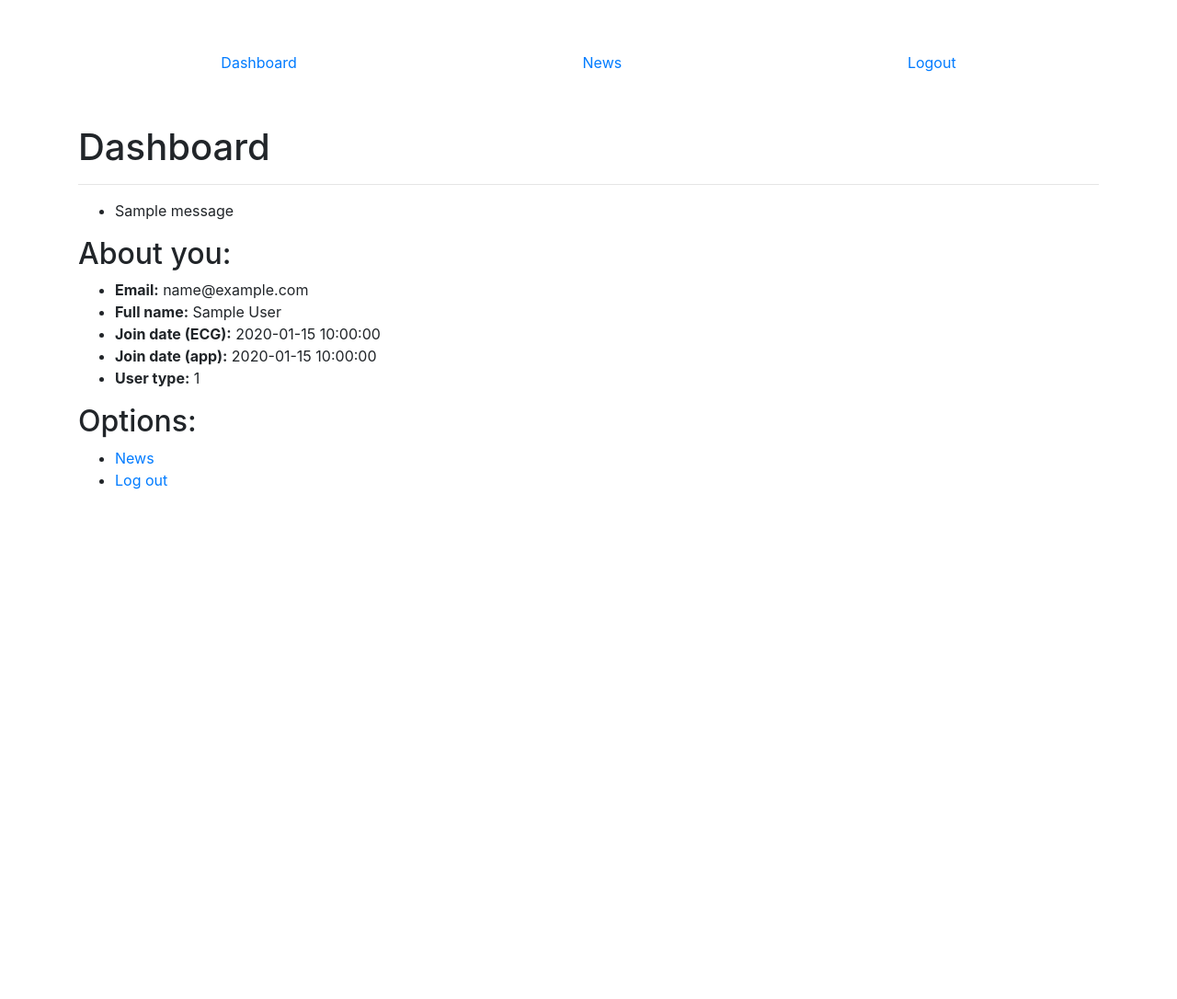
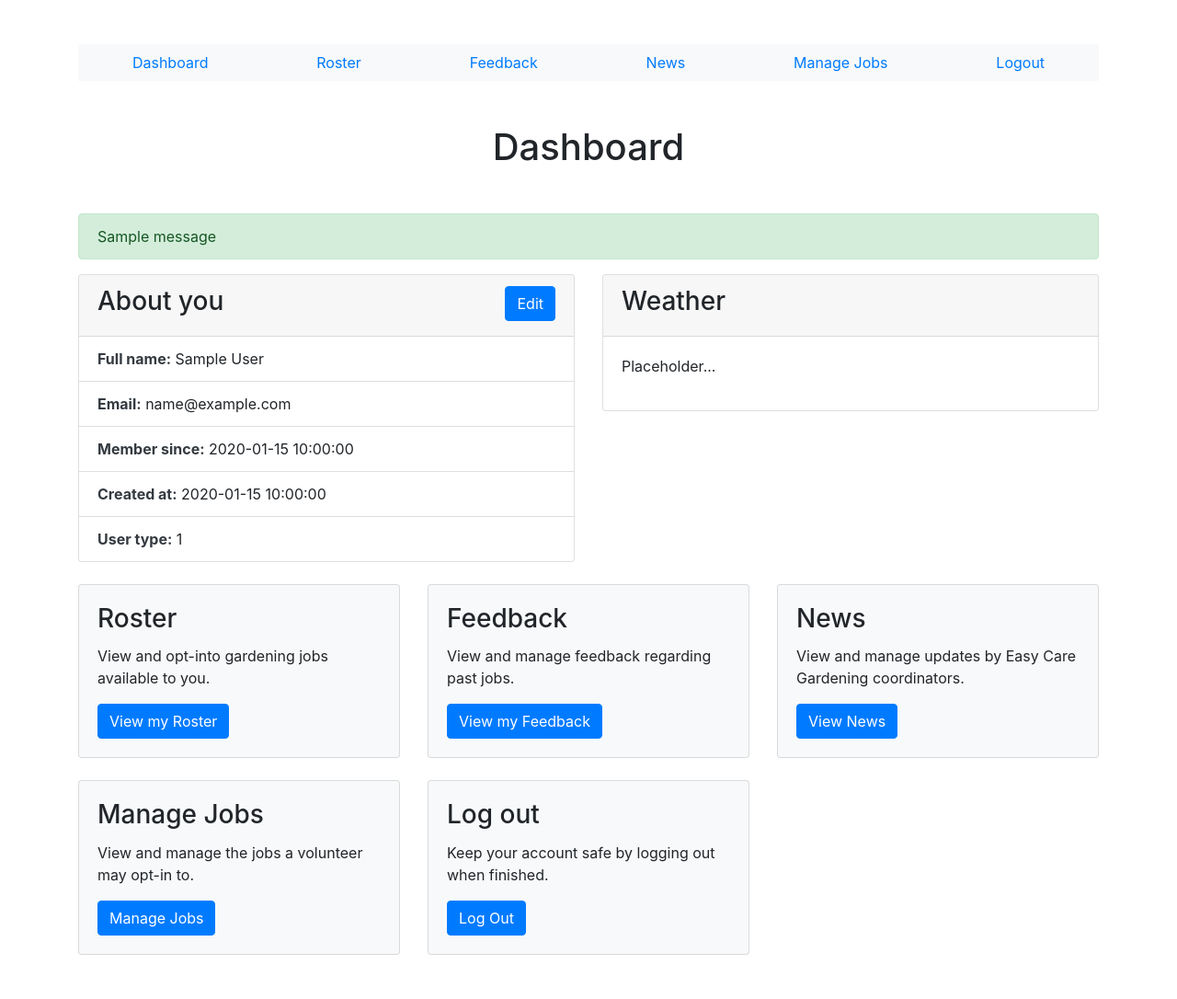
Before and after one commit to floody16/Easy-Care-Gardening-Volunteer-App, a Flask app: page /dashboard in a window 1280 px wide. Shown: the whole page at 92% size. Before the commit the page ends 532 px from the top, so only its background shows below. Run offline with Flask 2, Linux system fonts and the light colour scheme; a user stored in the database is signed in; tables that the repository leaves empty hold one stand-in row (values such as "Sample post"); one stand-in notice (Sample message) is shown; some libraries are stand-ins or nearby versions.

Commit message:
Add job adding/viewing

```diff
--- a/app/__init__.py
+++ b/app/__init__.py
@@ -10,5 +10,7 @@
 migrate = Migrate(app, db)
 login = LoginManager(app)
 login.login_view = 'login'
+login.login_message = 'You must be logged in to do that.'
+login.login_message_category = 'danger'
 
 from app import routes, models
--- a/app/forms.py
+++ b/app/forms.py
@@ -6,6 +6,7 @@
 from wtforms.fields.html5 import DateField
 
 user_types = [('0', 'Volunteer'), ('1', 'Team Leader'), ('2', 'Coordinator'), ('3', 'Administrator')]
+times = [('AM', 'AM'), ('PM', 'PM')]
 
 
 class RegistrationForm(FlaskForm):
@@ -32,4 +33,12 @@
 class NewsForm(FlaskForm):
     title = StringField('Title', validators=[DataRequired()])
     body = TextAreaField('Body', validators=[DataRequired()])
-    submit = SubmitField('Post Announcement')
+    submit = SubmitField('Post')
+
+
+class JobForm(FlaskForm):
+    address = StringField('Address', validators=[DataRequired()])
+    date = DateField('Date', validators=[DataRequired()])
+    time = SelectField('Time', choices=times, validators=[DataRequired()])
+    notes = TextAreaField('Notes')
+    submit = SubmitField('New Job')
--- a/app/routes.py
+++ b/app/routes.py
@@ -1,6 +1,6 @@
 from app import app, db
-from app.forms import RegistrationForm, LoginForm, NewsForm
-from app.models import User, NewsItem, NewsItemAck
+from app.forms import RegistrationForm, LoginForm, NewsForm, JobForm
+from app.models import User, NewsItem, NewsItemAck, Job
 
 from flask import render_template, redirect, url_for, flash, request
 from flask_login import current_user, login_user, login_required, logout_user
@@ -15,7 +15,7 @@
 @app.route('/register', methods=['GET', 'POST'])
 def register():
     if current_user.is_authenticated:
-        flash('You\'re already logged in!')
+        flash('You are already logged in!', 'info')
         return redirect(url_for('dashboard'))
 
     register = RegistrationForm()
@@ -31,7 +31,7 @@
         db.session.commit()
 
         login_user(user)
-        flash('You are now registered. Welcome!')
+        flash('You are now registered. Welcome!', 'success')
         return redirect(url_for('dashboard'))
 
     return render_template('register.html', title='Register', form=register)
@@ -40,7 +40,7 @@
 @app.route('/login', methods=['GET', 'POST'])
 def login():
     if current_user.is_authenticated:
-        flash('You are already logged in!')
+        flash('You are already logged in!', 'info')
         return redirect(url_for('dashboard'))
 
     login = LoginForm()
@@ -49,10 +49,11 @@
         user = User.query.filter_by(email=login.email.data).first()
 
         if user is None or not user.check_password(login.password.data):
-            return ('Invalid credentials. Please try again.')
+            flash('Invalid credentials. Please try again', 'danger')
+            return redirect(url_for('login'))
 
         login_user(user)
-        flash('Login successful.')
+        flash('Login successful.', 'success')
         return redirect(url_for('dashboard'))
 
     return render_template('login.html', title='Log in', form=login)
@@ -61,6 +62,7 @@
 @app.route('/logout')
 def logout():
     logout_user()
+    flash('You were logged out. Goodbye.', 'info')
     return redirect(url_for('login'))
 
 
@@ -81,7 +83,7 @@
         db.session.add(news)
         db.session.commit()
 
-        flash('News item posted!')
+        flash('News item posted!', 'success')
         return redirect(url_for('news'))
 
     newsitems = NewsItem.query.all()
@@ -93,7 +95,7 @@
 @login_required
 def newsitem(newsitem_id):
     newsitem = NewsItem.query.filter_by(id=newsitem_id).first()
-    acks = NewsItemAck.query.filter_by(newsitem_id=newsitem_id)
+    acks = NewsItemAck.query.filter_by(newsitem_id=newsitem_id).all()
 
     return render_template('newsitem.html', title=newsitem.title, newsitem=newsitem, acks=acks)
 
@@ -102,11 +104,11 @@
 @login_required
 def ack(newsitem_id):
     if not NewsItem.query.filter_by(id=newsitem_id).first():
-        flash('Cannot acknowledge a non-existent news item!')
+        flash('Cannot acknowledge a non-existent news item!', 'danger')
         return redirect(url_for('news'))
 
     if NewsItemAck.query.filter_by(newsitem_id=newsitem_id, user_id=current_user.id).first():
-        flash('You have already acknowledged this news item!')
+        flash('You have already acknowledged that news item!', 'danger')
         return redirect(url_for('news'))
 
     ack = NewsItemAck(user_id=current_user.id, newsitem_id=newsitem_id)
@@ -114,5 +116,30 @@
     db.session.add(ack)
     db.session.commit()
 
-    flash('News item acknowledged!')
+    flash('News item acknowledged!', 'success')
     return redirect(url_for('news'))
+
+
+@app.route('/roster')
+@login_required
+def roster():
+    return render_template('roster.html', title='Roster')
+
+
+@app.route('/jobs', methods=['GET', 'POST'])
+@login_required
+def jobs():
+    form = JobForm()
+
+    if form.validate_on_submit():
+        job = Job(address=form.address.data, date=form.date.data, time=form.time.data, notes=form.notes.data)
+
+        db.session.add(job)
+        db.session.commit()
+
+        flash('Job created successfully!', 'success')
+        return redirect(url_for('jobs'))
+
+    jobs = Job.query.all()
+
+    return render_template('jobs.html', title='Jobs', form=form, jobs=jobs)
--- a/app/templates/base.html
+++ b/app/templates/base.html
@@ -10,26 +10,32 @@
 </head>
 <body>
 <div class="container mt-5 mb-5">
-    <ul class="nav nav-pills nav-fill mb-5">
+    <ul class="nav nav-pills nav-fill mb-5 bg-light">
         <li class="nav-item">
             <a class="nav-link" href="{{ url_for('dashboard') }}">Dashboard</a>
         </li>
         <li class="nav-item">
+            <a class="nav-link" href="{{ url_for('roster') }}">Roster</a>
+        </li>
+        <li class="nav-item">
+            <a class="nav-link" href="{{ url_for('dashboard') }}">Feedback</a>
+        </li>
+        <li class="nav-item">
             <a class="nav-link" href="{{ url_for('news') }}">News</a>
         </li>
-         <li class="nav-item">
+        <li class="nav-item">
+            <a class="nav-link" href="{{ url_for('jobs') }}">Manage Jobs</a>
+        </li>
+        <li class="nav-item">
             <a class="nav-link" href="{{ url_for('logout') }}">Logout</a>
         </li>
     </ul>
-    <h1 class="mb-3">{{ title if title or 'ECGV' }}</h1>
-    <hr>
-    {% with messages = get_flashed_messages() %}
+    <h1 class="mb-5 text-center">{{ title if title or 'ECGV' }}</h1>
+    {% with messages = get_flashed_messages(with_categories=True) %}
     {% if messages %}
-    <ul>
-        {% for message in messages %}
-        <li>{{ message }}</li>
-        {% endfor %}
-    </ul>
+    {% for category, message in messages %}
+    <div class="alert alert-{{ category }}" role="alert">{{ message }}</div>
+    {% endfor %}
     {% endif %}
     {% endwith %}
     {% block content %}{% endblock %}
--- a/app/templates/dashboard.html
+++ b/app/templates/dashboard.html
@@ -1,17 +1,80 @@
 {% extends "base.html" %}
 
 {% block content %}
-<h2>About you:</h2>
-<ul>
-    <li><b>Email:</b> {{ current_user.email }}</li>
-    <li><b>Full name:</b> {{ current_user.full_name }}</li>
-    <li><b>Join date (ECG):</b> {{ current_user.join_date }}</li>
-    <li><b>Join date (app):</b> {{ current_user.created_at }}</li>
-    <li><b>User type:</b> {{ current_user.user_type }}</li>
-</ul>
-<h2>Options:</h2>
-<ul>
-    <li><a href="{{ url_for('news') }}">News</a></li>
-    <li><a href="{{ url_for('logout') }}">Log out</a></li>
-</ul>
+<div class="row mb-4">
+    <div class="col-sm-6">
+        <div class="card">
+            <div class="card-header">
+                <h3 class="float-left">About you</h3>
+                <a href="#" class="btn btn-primary float-right">Edit</a>
+            </div>
+            <ul class="list-group list-group-flush">
+                <li class="list-group-item"><strong class="text-dark">Full name:</strong> {{ current_user.full_name }}</li>
+                <li class="list-group-item"><strong class="text-dark">Email:</strong> {{ current_user.email }}</li>
+                <li class="list-group-item"><strong class="text-dark">Member since:</strong> {{ current_user.join_date }}</li>
+                <li class="list-group-item"><strong class="text-dark">Created at:</strong> {{ current_user.created_at }}</li>
+                <li class="list-group-item"><strong class="text-dark">User type:</strong> {{ current_user.user_type }}</li>
+            </ul>
+        </div>
+    </div>
+    <div class="col-sm-6">
+        <div class="card">
+            <div class="card-header">
+                <h3>Weather</h3>
+            </div>
+            <div class="card-body">
+                <p>Placeholder...</p>
+            </div>
+        </div>
+    </div>
+</div>
+<div class="row mb-4">
+    <div class="col-sm-4">
+        <div class="card bg-light">
+            <div class="card-body">
+                <h3 class="card-title">Roster</h3>
+                <p class="card-text">View and opt-into gardening jobs available to you.</p>
+                <a href="{{ url_for('roster') }}" class="btn btn-primary">View my Roster</a>
+            </div>
+        </div>
+    </div>
+    <div class="col-sm-4">
+        <div class="card bg-light">
+            <div class="card-body">
+                <h3 class="card-title">Feedback</h3>
+                <p class="card-text">View and manage feedback regarding past jobs.</p>
+                <a href="{{ url_for('news') }}" class="btn btn-primary">View my Feedback</a>
+            </div>
+        </div>
+    </div>
+    <div class="col-sm-4">
+        <div class="card bg-light">
+            <div class="card-body">
+                <h3 class="card-title">News</h3>
+                <p class="card-text">View and manage updates by Easy Care Gardening coordinators.</p>
+                <a href="{{ url_for('news') }}" class="btn btn-primary">View News</a>
+            </div>
+        </div>
+    </div>
+</div>
+<div class="row">
+    <div class="col-sm-4">
+        <div class="card bg-light">
+            <div class="card-body">
+                <h3 class="card-title">Manage Jobs</h3>
+                <p class="card-text">View and manage the jobs a volunteer may opt-in to.</p>
+                <a href="{{ url_for('jobs') }}" class="btn btn-primary">Manage Jobs</a>
+            </div>
+        </div>
+    </div>
+    <div class="col-sm-4">
+        <div class="card bg-light">
+            <div class="card-body">
+                <h3 class="card-title">Log out</h3>
+                <p class="card-text">Keep your account safe by logging out when finished.</p>
+                <a href="{{ url_for('logout') }}" class="btn btn-primary">Log Out</a>
+            </div>
+        </div>
+    </div>
+</div>
 {% endblock %}
--- a/app/templates/newsitem.html
+++ b/app/templates/newsitem.html
@@ -10,14 +10,16 @@
         <p>{{ newsitem.body }}</p>
 
         {% if not newsitem.is_acknowledged(current_user.id) %}
-        <a href="{{ url_for('ack', newsitem_id=newsitem.id) }}" class="btn btn-secondary">Achnowledge</a></li>
+        <a href="{{ url_for('ack', newsitem_id=newsitem.id) }}" class="btn btn-primary">Achnowledge</a></li>
+        {% else %}
+        <button class="btn btn-secondary" disabled>Acknowledged</button>
         {% endif %}
 
         <a href="{{ url_for('news') }}">Show all news again</a>
     </div>
 </div>
 
-<h2 class="mb-3">Acknowledgements</h2>
+<h2 class="mb-3">Acknowledgements ({{ acks|length }})</h2>
 {% for ack in acks %}
 <div class="card mb-3">
     <div class="card-body">
```
Also changed, not shown: app/models.py (+16 -6 lines), app/templates/jobs.html (added, +72 -0 lines), app/templates/news.html (+23 -15 lines), app/templates/roster.html (added, +13 -0 lines).
